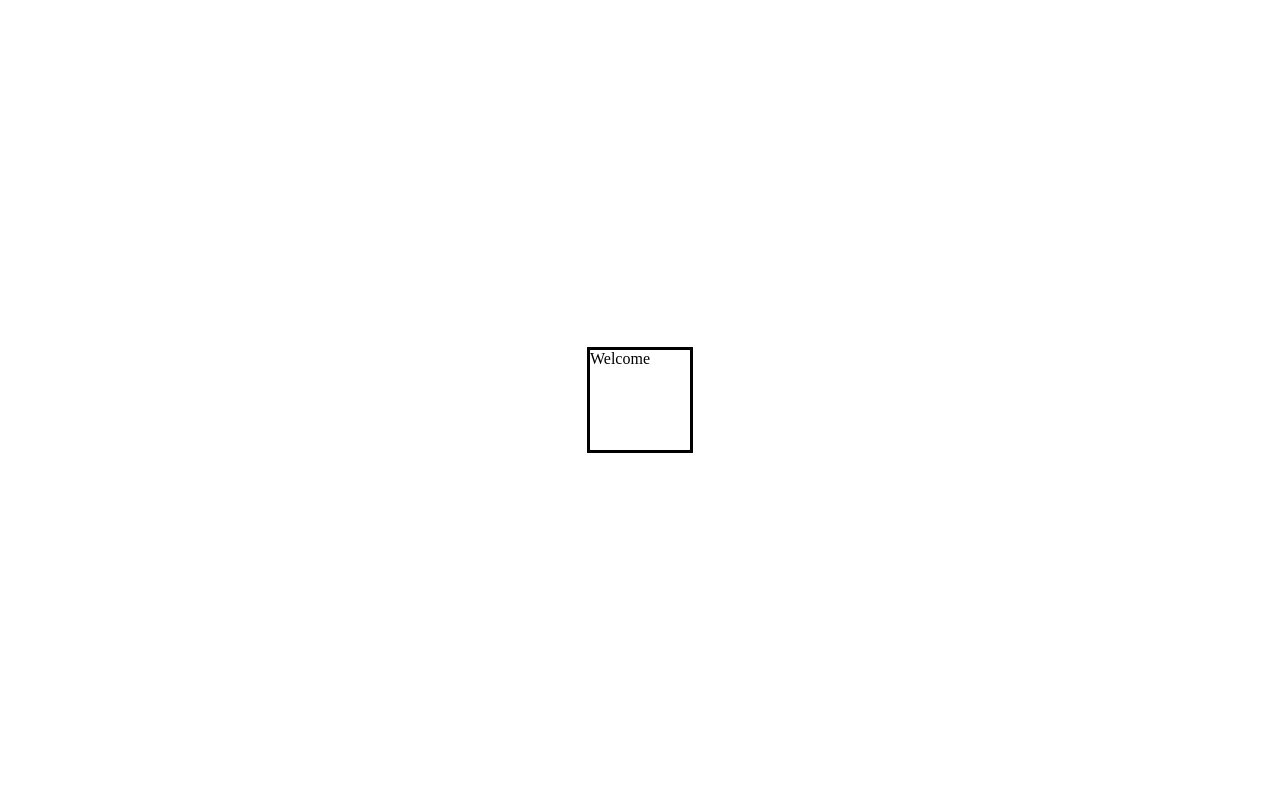
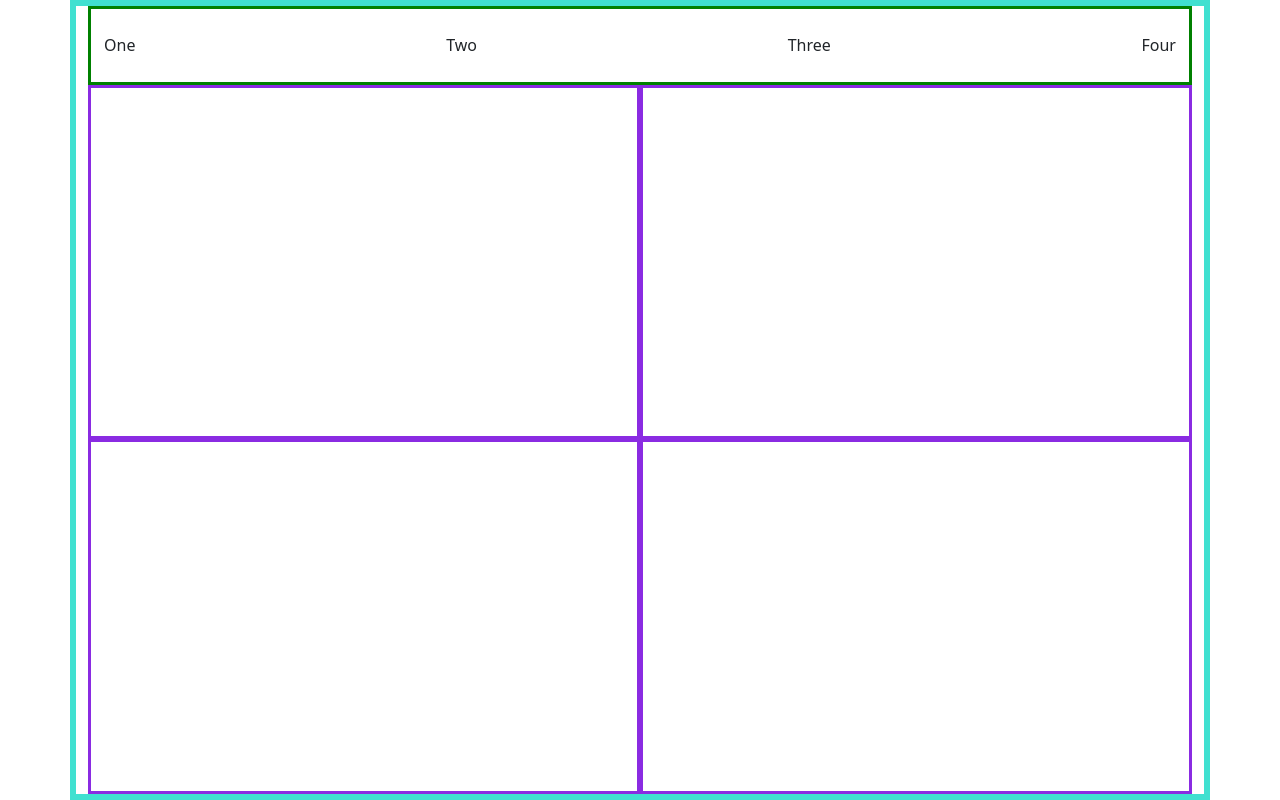
Before and after one commit to jomunji/car-trends, a Django app: page / in a window 1280 px wide. Before the commit the page is almost empty. Run offline with Django 5.2, Linux system fonts and the light colour scheme.

Commit message:
Initial layout with navigation bar and grid layout

```diff
--- a/car_trends/settings.py
+++ b/car_trends/settings.py
@@ -55,7 +55,7 @@ ROOT_URLCONF = "car_trends.urls"
 TEMPLATES = [
     {
         "BACKEND": "django.template.backends.django.DjangoTemplates",
-        "DIRS": [],
+        "DIRS": [BASE_DIR / "templates/",],
         "APP_DIRS": True,
         "OPTIONS": {
             "context_processors": [
@@ -118,6 +118,8 @@ USE_TZ = True
 
 STATIC_URL = "static/"
 
+STATICFILES_DIRS = [BASE_DIR / 'static']
+
 # Default primary key field type
 # https://docs.djangoproject.com/en/5.0/ref/settings/#default-auto-field
 
--- a/home/templates/home/home.html
+++ b/home/templates/home/home.html
@@ -1,5 +1,12 @@
-<div style="height:100%; width:100%; display:flex; align-items: center; justify-content: center;">
-<div style="border:solid black; width: 100px; height:100px;">
-Welcome
+{% extends "base.html" %}
+
+{% block page_content %}
+<div id="content-container">
+    <div id="" class="content-container-child"></div>
+    <div id="" class="content-container-child"></div>
+    <div id="" class="content-container-child"></div>
+    <div id="" class="content-container-child"></div>
 </div>
-</div>
+
+
+{% endblock page_content %}
--- /dev/null
+++ b/static/css/style.css
@@ -0,0 +1,34 @@
+html{
+    height:100%;
+    width:100%;
+}
+
+body{
+    width:inherit;
+    height:inherit;
+    border:turquoise 6px solid;
+}
+
+#main-container{
+    height:inherit;
+    display:flex;
+    flex-direction: column;
+}
+
+#content-container{
+    flex:1;
+    display:grid;
+    grid-template-columns: 1fr 1fr;
+}
+
+.content-container-child{
+    border:solid blueviolet;
+}
+
+#nav-bar-container{
+    display:flex;
+    justify-content: space-between;
+    width:100%;
+    height:10%;
+    border: solid green;
+}
--- /dev/null
+++ b/templates/base.html
@@ -0,0 +1,28 @@
+<!-- templates/base.html -->
+
+<!DOCTYPE html>
+<html lang="en">
+<head>
+    <meta charset="utf-8">
+    <title>{% block title %}Car Trends{% endblock title %}</title>
+    <link
+        href="https://cdn.jsdelivr.net/npm/bootstrap@5.3.1/dist/css/bootstrap.min.css"
+        rel="stylesheet"
+    >
+    <link rel="stylesheet" href="static/css/style.css">
+</head>
+<body class="container">
+<div id="main-container">
+    {% block page_navigation_bar %}
+    <div id="nav-bar-container">
+        <button class="btn">One</button>
+        <button class="btn">Two</button>
+        <button class="btn">Three</button>
+        <button class="btn">Four</button>
+    </div>
+    {% endblock page_navigation_bar %}
+    {% block page_content %}{% endblock page_content %}
+</div>
+
+</body>
+</html>
```
